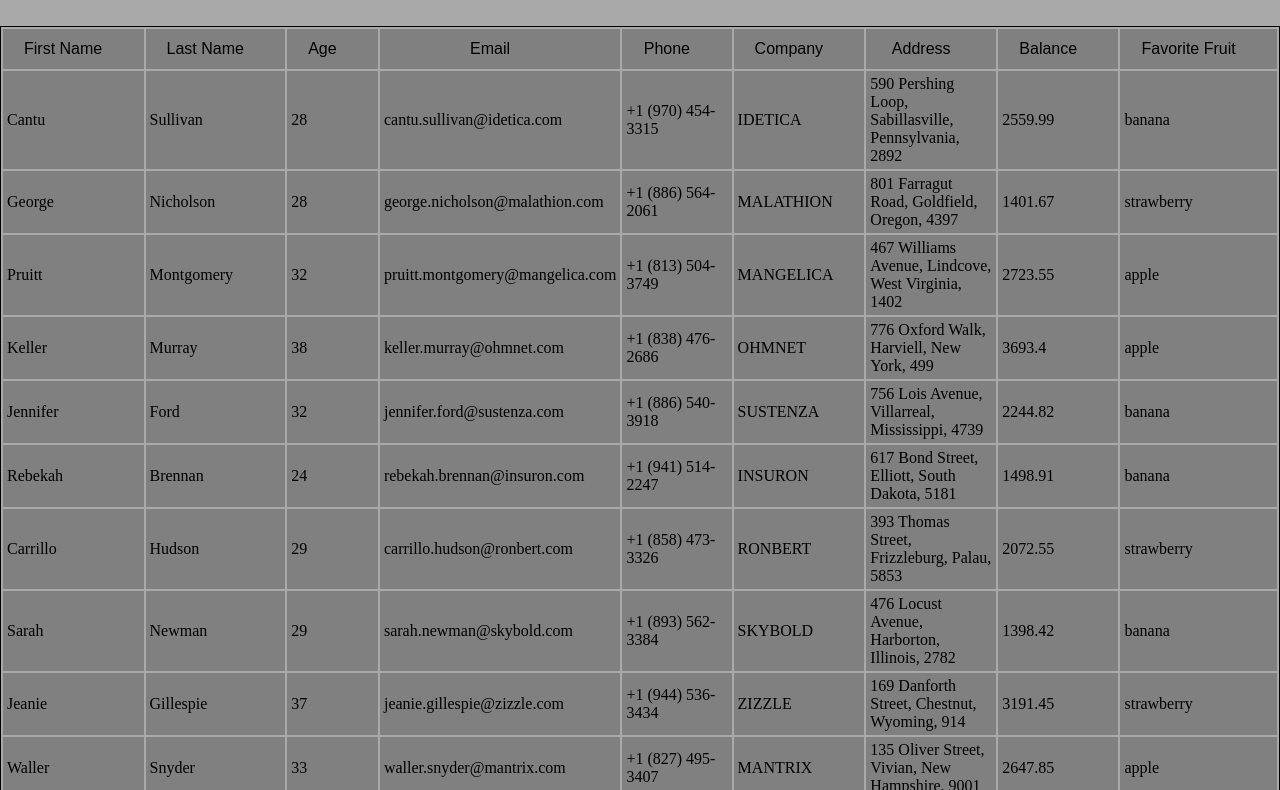
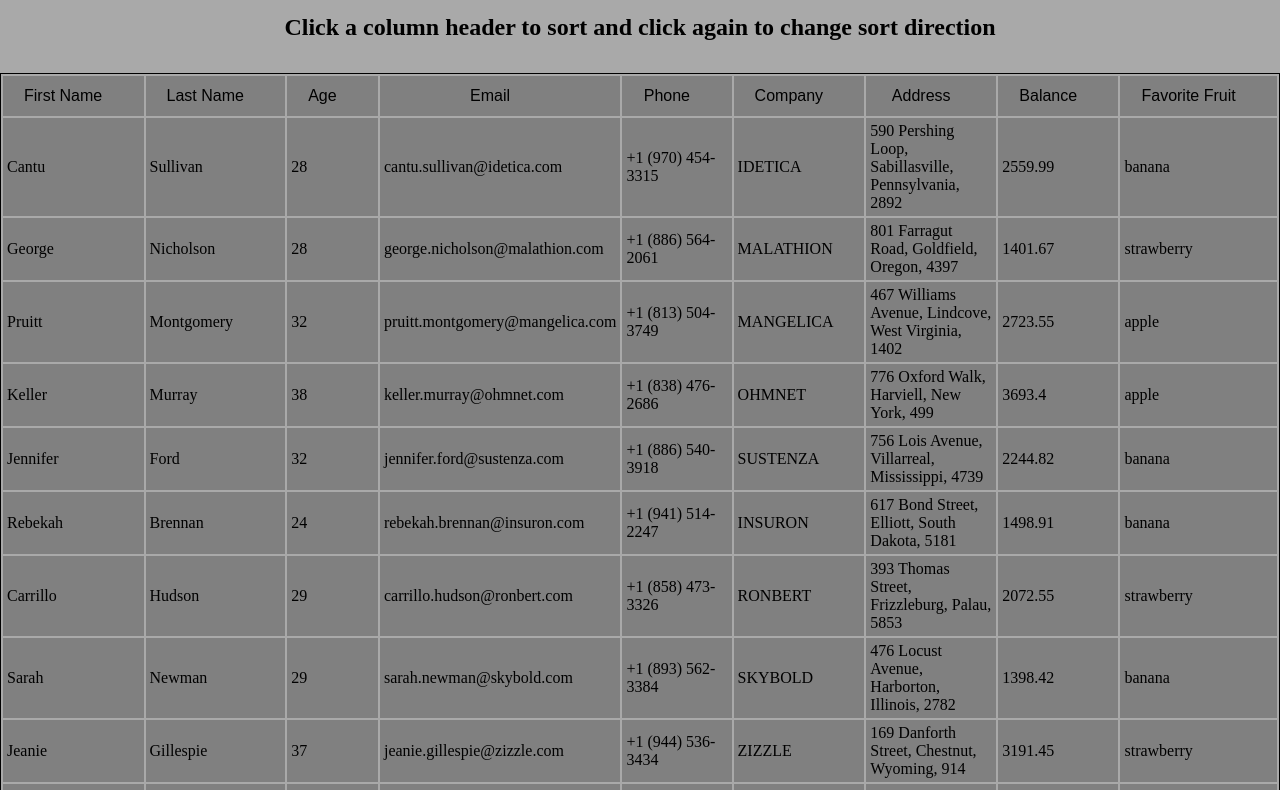
Before and after one commit to jwmcconnell/sorted-contact-list, a plain HTML site: page index.html in a window 1280 px wide. Shown: the part 62-852 px from the top of the page. Drawn offline with Linux system fonts and the light colour scheme.

Commit message:
Add sort instructions.

```diff
--- a/src/components/App.js
+++ b/src/components/App.js
@@ -35,7 +35,9 @@ class App extends Component {
   renderTemplate() {
     return /*html*/`
       <div>
-        <main></main>
+        <main>
+          <h2>Click a column header to sort and click again to change sort direction</h2>
+        </main>
       </div>
     `;
   }
--- a/src/index.css
+++ b/src/index.css
@@ -5,8 +5,12 @@ header {
 }
 
 body {
-  background: darkgrey;
+  background: #a9a9a9;
   margin: 0;
+}
+
+h2 {
+  text-align: center;
 }
 
 header h1 {
```
